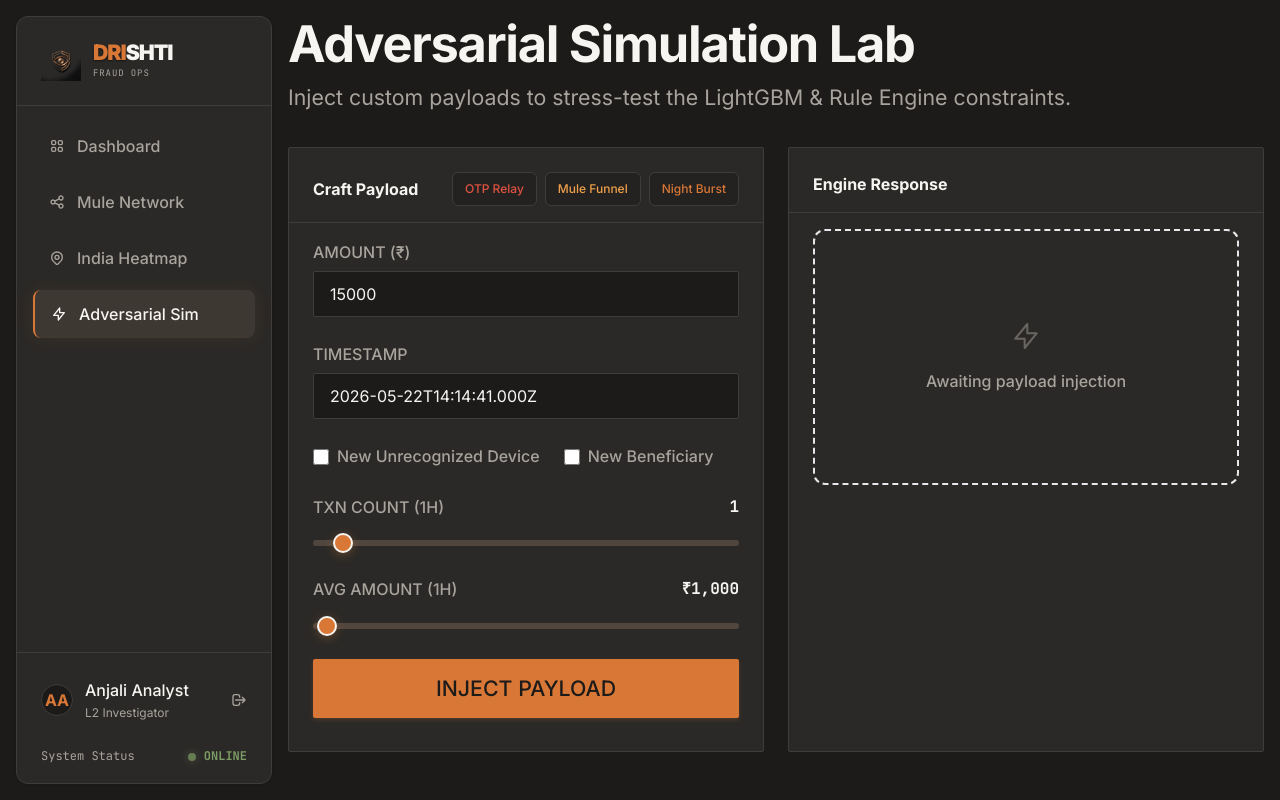
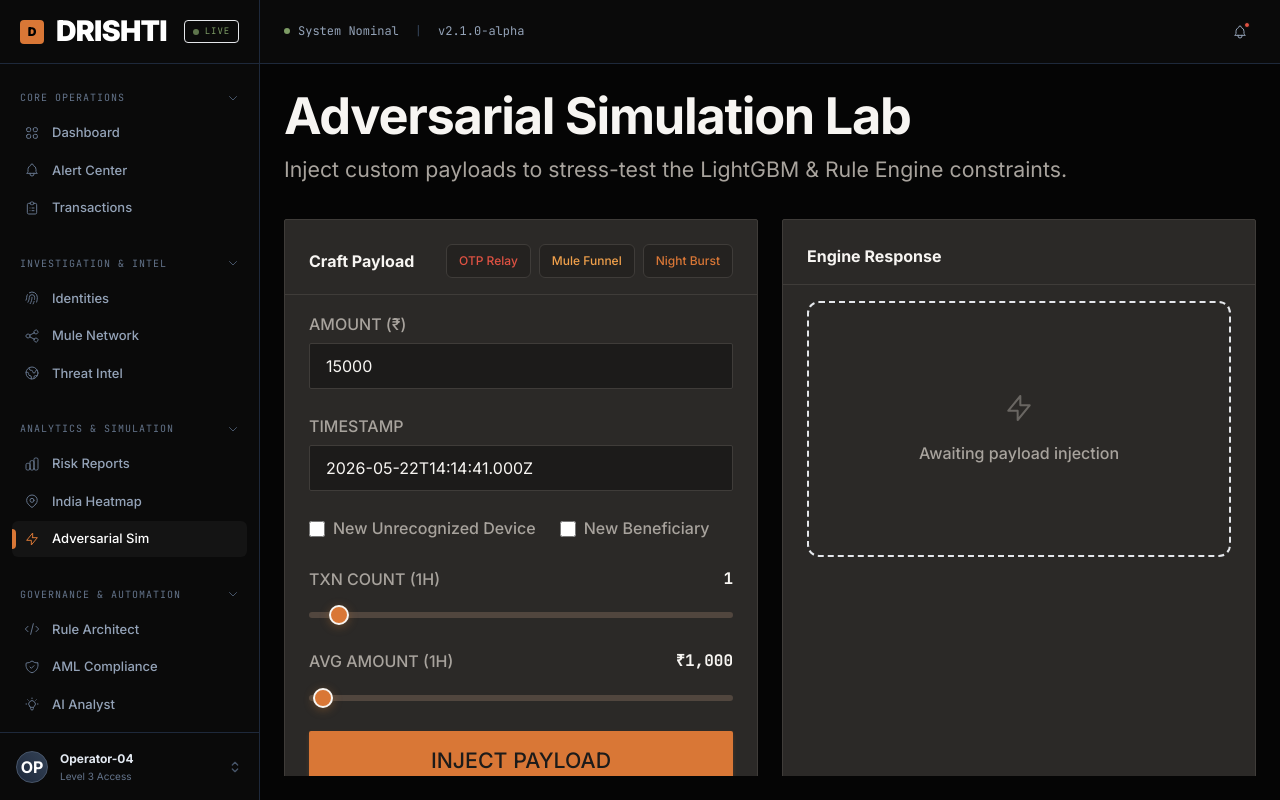
Before and after one commit to ShivamGawade-XS/DRISHTI, a Next.js app in the folder frontend/: page /dashboard/adversarial in a window 1280 px wide. Built offline with nearby package versions, Linux system fonts and the light colour scheme.

Commit message:
feat(dashboard): sidebar navigation with active link tracking

```diff
--- a/frontend/src/app/dashboard/layout.tsx
+++ b/frontend/src/app/dashboard/layout.tsx
@@ -1,81 +1,189 @@
 "use client";
 
-import { usePathname } from "next/navigation";
-import Link from "next/link";
-import Image from "next/image";
+import Link from 'next/link';
+import { usePathname } from 'next/navigation';
+import { ReactNode, useState } from 'react';
+
+// Grouped Navigation
+const navGroups = [
+  {
+    id: "core",
+    label: "Core Operations",
+    items: [
+      { name: "Dashboard", href: "/dashboard", icon: <svg className="w-4 h-4 mr-3" fill="none" stroke="currentColor" viewBox="0 0 24 24"><path strokeLinecap="round" strokeLinejoin="round" strokeWidth={1.5} d="M4 6a2 2 0 012-2h2a2 2 0 012 2v2a2 2 0 01-2 2H6a2 2 0 01-2-2V6zM14 6a2 2 0 012-2h2a2 2 0 012 2v2a2 2 0 01-2 2h-2a2 2 0 01-2-2V6zM4 16a2 2 0 012-2h2a2 2 0 012 2v2a2 2 0 01-2 2H6a2 2 0 01-2-2v-2zM14 16a2 2 0 012-2h2a2 2 0 012 2v2a2 2 0 01-2 2h-2a2 2 0 01-2-2v-2z" /></svg> },
+      { name: "Alert Center", href: "/dashboard/alerts", icon: <svg className="w-4 h-4 mr-3" fill="none" stroke="currentColor" viewBox="0 0 24 24"><path strokeLinecap="round" strokeLinejoin="round" strokeWidth={1.5} d="M15 17h5l-1.405-1.405A2.032 2.032 0 0118 14.158V11a6.002 6.002 0 00-4-5.659V5a2 2 0 10-4 0v.341C7.67 6.165 6 8.388 6 11v3.159c0 .538-.214 1.055-.595 1.436L4 17h5m6 0v1a3 3 0 11-6 0v-1m6 0H9" /></svg> },
+      { name: "Transactions", href: "/dashboard/transactions", icon: <svg className="w-4 h-4 mr-3" fill="none" stroke="currentColor" viewBox="0 0 24 24"><path strokeLinecap="round" strokeLinejoin="round" strokeWidth={1.5} d="M9 5H7a2 2 0 00-2 2v12a2 2 0 002 2h10a2 2 0 002-2V7a2 2 0 00-2-2h-2M9 5a2 2 0 002 2h2a2 2 0 002-2M9 5a2 2 0 012-2h2a2 2 0 012 2m-3 7h3m-3 4h3m-6-4h.01M9 16h.01" /></svg> },
+    ]
+  },
+  {
+    id: "investigation",
+    label: "Investigation & Intel",
+    items: [
+      { name: "Identities", href: "/dashboard/identities", icon: <svg className="w-4 h-4 mr-3" fill="none" stroke="currentColor" viewBox="0 0 24 24"><path strokeLinecap="round" strokeLinejoin="round" strokeWidth={1.5} d="M12 11c0 3.517-1.009 6.799-2.753 9.571m-3.44-2.04l.054-.09A13.916 13.916 0 008 11a4 4 0 118 0c0 1.017-.07 2.019-.203 3m-2.118 6.844A21.88 21.88 0 0015.171 17m3.839 1.132c.645-2.266.99-4.659.99-7.132A8 8 0 008 4.07M3 15.364c.64-1.319 1-2.8 1-4.364 0-1.457.39-2.823 1.07-4" /></svg> },
+      { name: "Mule Network", href: "/dashboard/mule-graph", icon: <svg className="w-4 h-4 mr-3" fill="none" stroke="currentColor" viewBox="0 0 24 24"><path strokeLinecap="round" strokeLinejoin="round" strokeWidth={1.5} d="M8.684 13.342C8.886 12.938 9 12.482 9 12c0-.482-.114-.938-.316-1.342m0 2.684a3 3 0 110-2.684m0 2.684l6.632 3.316m-6.632-6l6.632-3.316m0 0a3 3 0 105.367-2.684 3 3 0 00-5.367 2.684zm0 9.316a3 3 0 105.368 2.684 3 3 0 00-5.368-2.684z" /></svg> },
+      { name: "Threat Intel", href: "/dashboard/threat-intel", icon: <svg className="w-4 h-4 mr-3" fill="none" stroke="currentColor" viewBox="0 0 24 24"><path strokeLinecap="round" strokeLinejoin="round" strokeWidth={1.5} d="M3.055 11H5a2 2 0 012 2v1a2 2 0 002 2 2 2 0 012 2v2.945M8 3.935V5.5A2.5 2.5 0 0010.5 8h.5a2 2 0 012 2 2 2 0 104 0 2 2 0 012-2h1.064M15 20.488V18a2 2 0 012-2h3.064M21 12a9 9 0 11-18 0 9 9 0 0118 0z" /></svg> },
+    ]
+  },
+  {
+    id: "analytics",
+    label: "Analytics & Simulation",
+    items: [
+      { name: "Risk Reports", href: "/dashboard/reports", icon: <svg className="w-4 h-4 mr-3" fill="none" stroke="currentColor" viewBox="0 0 24 24"><path strokeLinecap="round" strokeLinejoin="round" strokeWidth={1.5} d="M9 19v-6a2 2 0 00-2-2H5a2 2 0 00-2 2v6a2 2 0 002 2h2a2 2 0 002-2zm0 0V9a2 2 0 012-2h2a2 2 0 012 2v10m-6 0a2 2 0 002 2h2a2 2 0 002-2m0 0V5a2 2 0 012-2h2a2 2 0 012 2v14a2 2 0 01-2 2h-2a2 2 0 01-2-2z" /></svg> },
+      { name: "India Heatmap", href: "/dashboard/heatmap", icon: <svg className="w-4 h-4 mr-3" fill="none" stroke="currentColor" viewBox="0 0 24 24"><path strokeLinecap="round" strokeLinejoin="round" strokeWidth={1.5} d="M17.657 16.657L13.414 20.9a1.998 1.998 0 01-2.827 0l-4.244-4.243a8 8 0 1111.314 0z" /><path strokeLinecap="round" strokeLinejoin="round" strokeWidth={1.5} d="M15 11a3 3 0 11-6 0 3 3 0 016 0z" /></svg> },
+      { name: "Adversarial Sim", href: "/dashboard/adversarial", icon: <svg className="w-4 h-4 mr-3" fill="none" stroke="currentColor" viewBox="0 0 24 24"><path strokeLinecap="round" strokeLinejoin="round" strokeWidth={1.5} d="M13 10V3L4 14h7v7l9-11h-7z" /></svg> },
+    ]
+  },
+  {
+    id: "governance",
+    label: "Governance & Automation",
+    items: [
+      { name: "Rule Architect", href: "/dashboard/rules", icon: <svg className="w-4 h-4 mr-3" fill="none" stroke="currentColor" viewBox="0 0 24 24"><path strokeLinecap="round" strokeLinejoin="round" strokeWidth={1.5} d="M10 20l4-16m4 4l4 4-4 4M6 16l-4-4 4-4" /></svg> },
+      { name: "AML Compliance", href: "/dashboard/compliance", icon: <svg className="w-4 h-4 mr-3" fill="none" stroke="currentColor" viewBox="0 0 24 24"><path strokeLinecap="round" strokeLinejoin="round" strokeWidth={1.5} d="M9 12l2 2 4-4m5.618-4.016A11.955 11.955 0 0112 2.944a11.955 11.955 0 01-8.618 3.04A12.02 12.02 0 003 9c0 5.591 3.824 10.29 9 11.622 5.176-1.332 9-6.03 9-11.622 0-1.042-.133-2.052-.382-3.016z" /></svg> },
+      { name: "AI Analyst", href: "/dashboard/ai-analyst", icon: <svg className="w-4 h-4 mr-3" fill="none" stroke="currentColor" viewBox="0 0 24 24"><path strokeLinecap="round" strokeLinejoin="round" strokeWidth={1.5} d="M9.663 17h4.673M12 3v1m6.364 1.636l-.707.707M21 12h-1M4 12H3m3.343-5.657l-.707-.707m2.828 9.9a5 5 0 117.072 0l-.548.547A3.374 3.374 0 0014 18.469V19a2 2 0 11-4 0v-.531c0-.895-.356-1.754-.988-2.386l-.548-.547z" /></svg> },
+    ]
+  }
+];
 
 export default function DashboardLayout({
   children,
 }: {
-  children: React.ReactNode;
+  children: ReactNode;
 }) {
   const pathname = usePathname();
 
-  const navItems = [
-    { name: "Dashboard", href: "/dashboard", icon: <svg className="w-4 h-4 mr-3" fill="none" stroke="currentColor" viewBox="0 0 24 24"><path strokeLinecap="round" strokeLinejoin="round" strokeWidth={2} d="M4 6a2 2 0 012-2h2a2 2 0 012 2v2a2 2 0 01-2 2H6a2 2 0 01-2-2V6zM14 6a2 2 0 012-2h2a2 2 0 012 2v2a2 2 0 01-2 2h-2a2 2 0 01-2-2V6zM4 16a2 2 0 012-2h2a2 2 0 012 2v2a2 2 0 01-2 2H6a2 2 0 01-2-2v-2zM14 16a2 2 0 012-2h2a2 2 0 012 2v2a2 2 0 01-2 2h-2a2 2 0 01-2-2v-2z" /></svg> },
-    { name: "Mule Network", href: "/dashboard/mule-graph", icon: <svg className="w-4 h-4 mr-3" fill="none" stroke="currentColor" viewBox="0 0 24 24"><path strokeLinecap="round" strokeLinejoin="round" strokeWidth={2} d="M8.684 13.342C8.886 12.938 9 12.482 9 12c0-.482-.114-.938-.316-1.342m0 2.684a3 3 0 110-2.684m0 2.684l6.632 3.316m-6.632-6l6.632-3.316m0 0a3 3 0 105.367-2.684 3 3 0 00-5.367 2.684zm0 9.316a3 3 0 105.368 2.684 3 3 0 00-5.368-2.684z" /></svg> },
-    { name: "India Heatmap", href: "/dashboard/heatmap", icon: <svg className="w-4 h-4 mr-3" fill="none" stroke="currentColor" viewBox="0 0 24 24"><path strokeLinecap="round" strokeLinejoin="round" strokeWidth={2} d="M17.657 16.657L13.414 20.9a1.998 1.998 0 01-2.827 0l-4.244-4.243a8 8 0 1111.314 0z" /><path strokeLinecap="round" strokeLinejoin="round" strokeWidth={2} d="M15 11a3 3 0 11-6 0 3 3 0 016 0z" /></svg> },
-    { name: "Adversarial Sim", href: "/dashboard/adversarial", icon: <svg className="w-4 h-4 mr-3" fill="none" stroke="currentColor" viewBox="0 0 24 24"><path strokeLinecap="round" strokeLinejoin="round" strokeWidth={2} d="M13 10V3L4 14h7v7l9-11h-7z" /></svg> },
-  ];
+  // Track collapsed state of sections. True means collapsed.
+  const [collapsedSections, setCollapsedSections] = useState<Record<string, boolean>>({});
+
+  const toggleSection = (id: string) => {
+    setCollapsedSections(prev => ({
+      ...prev,
+      [id]: !prev[id]
+    }));
+  };
 
   return (
-    <div className="flex h-screen overflow-hidden">
-      <aside className="w-64 border-r border-[var(--border-color)] glass-card m-4 flex flex-col">
-        <div className="p-6 border-b border-[var(--border-color)] flex items-center space-x-3">
-          <Image src="/logo.png" alt="DRISHTI Logo" width={40} height={40} className="object-contain" priority />
-          <div>
-            <h1 className="text-base font-black tracking-tighter leading-none">
-              <span className="glow-copper text-[var(--accent-copper)]">DRI</span>
-              <span className="text-[var(--text-main)]">SHTI</span>
+    <div className="flex h-screen bg-[#050505] text-[var(--text-main)] overflow-hidden font-sans">
+
+      {/* Sidebar - Refined Professional Look */}
+      <aside className="w-[260px] bg-[#0a0a0a] border-r border-slate-800 flex flex-col flex-shrink-0 z-20">
+
+        {/* Header / Logo Area */}
+        <div className="h-16 flex items-center justify-between px-5 border-b border-slate-800 shrink-0">
+          <div className="flex items-center gap-3">
+             <div className="w-6 h-6 rounded bg-[var(--accent-copper)] flex items-center justify-center text-black font-black text-xs">
+               D
+             </div>
+             <h1 className="text-lg font-black tracking-tight leading-none flex items-center">
+               <span className="text-white">DRISHTI</span>
              </h1>
-            <p className="text-[9px] text-[var(--accent-light)] font-mono tracking-widest mt-1">FRAUD OPS</p>
+          </div>
+          <div className="flex items-center gap-1.5 px-2 py-1 bg-[var(--risk-green)]/10 border border-[var(--risk-green)]/30 rounded text-[9px] font-mono text-[var(--risk-green)] uppercase tracking-widest">
+            <span className="w-1.5 h-1.5 rounded-full bg-[var(--risk-green)] animate-pulse"></span>
+            Live
           </div>
         </div>
-        <nav className="flex-1 p-4 space-y-2">
-          {navItems.map((item) => {
-            const isActive = pathname === item.href;
+
+        {/* Navigation */}
+        <nav className="flex-1 overflow-y-auto py-5 px-3 space-y-6 scrollbar-hide">
+          {navGroups.map((group) => (
+            <div key={group.id} className="space-y-1">
+
+              {/* Collapsible Header */}
+              <button
+                onClick={() => toggleSection(group.id)}
+                className="w-full flex items-center justify-between px-2 py-1.5 text-[10px] font-mono tracking-widest text-slate-500 uppercase hover:text-slate-300 transition-colors group/header"
+              >
+                <span>{group.label}</span>
+                <svg
+                  className={`w-3 h-3 text-slate-600 group-hover/header:text-slate-400 transition-transform ${collapsedSections[group.id] ? '-rotate-90' : ''}`}
+                  fill="none"
+                  viewBox="0 0 24 24"
+                  stroke="currentColor"
+                >
+                  <path strokeLinecap="round" strokeLinejoin="round" strokeWidth={2} d="M19 9l-7 7-7-7" />
+                </svg>
+              </button>
+
+              {/* Items List */}
+              <div className={`space-y-0.5 overflow-hidden transition-all duration-300 ${collapsedSections[group.id] ? 'max-h-0 opacity-0' : 'max-h-[500px] opacity-100'}`}>
+                {group.items.map((item) => {
+                  const isActive = pathname === item.href || (pathname.startsWith(item.href) && item.href !== '/dashboard');
+
                   return (
                     <Link
                       key={item.name}
                       href={item.href}
-                className={`flex items-center px-4 py-3 rounded-lg font-medium transition-all duration-300 ${
+                      className={`flex items-center px-3 py-2 rounded-md font-medium transition-all text-[13px] relative ${
                         isActive
-                    ? "bg-[rgba(107,90,77,0.3)] text-[var(--text-main)] border-l-2 border-[var(--accent-copper)] shadow-[0_0_15px_rgba(184,115,51,0.1)]"
-                    : "text-[var(--accent-light)] hover:text-[var(--text-main)] hover:bg-[rgba(107,90,77,0.15)]"
+                          ? "bg-[#141414] text-white"
+                          : "text-slate-400 hover:text-slate-200 hover:bg-white/[0.03]"
                       }`}
                     >
+                      {isActive && (
+                        <div className="absolute left-0 top-1/2 -translate-y-1/2 w-1 h-5 bg-[var(--accent-copper)] rounded-r-full"></div>
+                      )}
+
+                      <div className={`${isActive ? 'text-[var(--accent-copper)]' : 'text-slate-500'}`}>
                         {item.icon}
-                {item.name}
+                      </div>
+                      <span>{item.name}</span>
                     </Link>
                   );
                 })}
+              </div>
+            </div>
+          ))}
         </nav>
 
-        {/* User Profile SaaS Footer */}
-        <div className="p-4 border-t border-[var(--border-color)]">
-          <Link href="/login" className="flex items-center p-2 rounded-lg hover:bg-[rgba(107,90,77,0.15)] transition-colors cursor-pointer group">
-            <div className="w-8 h-8 rounded-full bg-[var(--bg-primary)] border border-[var(--border-color)] flex items-center justify-center text-[var(--accent-copper)] font-bold text-sm shadow-inner group-hover:border-[var(--accent-copper)] transition-colors">
-              AA
+        {/* User Footer */}
+        <div className="p-4 border-t border-slate-800 shrink-0 bg-[#0a0a0a] hover:bg-[#111] transition-colors cursor-pointer group">
+          <div className="flex items-center justify-between">
+            <div className="flex items-center gap-3">
+              <div className="w-8 h-8 rounded-full bg-gradient-to-tr from-slate-800 to-slate-700 flex items-center justify-center font-bold text-white border border-slate-600">
+                OP
               </div>
-            <div className="ml-3 flex-1 overflow-hidden">
-              <p className="text-sm font-medium text-[var(--text-main)] truncate">Anjali Analyst</p>
-              <p className="text-xs text-[var(--accent-light)] truncate">L2 Investigator</p>
-            </div>
-            <svg className="w-4 h-4 text-[var(--accent-light)] group-hover:text-[var(--accent-copper)] transition-colors" fill="none" stroke="currentColor" viewBox="0 0 24 24"><path strokeLinecap="round" strokeLinejoin="round" strokeWidth={2} d="M17 16l4-4m0 0l-4-4m4 4H7m6 4v1a3 3 0 01-3 3H6a3 3 0 01-3-3V7a3 3 0 013-3h4a3 3 0 013 3v1" /></svg>
-          </Link>
-
-          <div className="mt-4 flex items-center justify-between text-xs font-mono text-[var(--accent-light)] px-2">
-            <span>System Status</span>
-            <span className="flex items-center text-[var(--risk-green)] font-bold">
-              <span className="w-2 h-2 rounded-full bg-[var(--risk-green)] animate-pulse mr-2 shadow-[0_0_8px_rgba(125,140,108,0.6)]"></span>
-              ONLINE
-            </span>
+              <div>
+                <p className="text-xs font-bold text-slate-200 group-hover:text-white transition-colors">Operator-04</p>
+                <p className="text-[10px] text-slate-500">Level 3 Access</p>
               </div>
             </div>
+            <svg className="w-4 h-4 text-slate-600 group-hover:text-slate-400" fill="none" viewBox="0 0 24 24" stroke="currentColor">
+               <path strokeLinecap="round" strokeLinejoin="round" strokeWidth={2} d="M8 9l4-4 4 4m0 6l-4 4-4-4" />
+            </svg>
+          </div>
+        </div>
+
       </aside>
-      <main className="flex-1 overflow-y-auto p-4 pl-0 page-enter">
+
+      {/* Main Content Area */}
+      <main className="flex-1 flex flex-col h-screen min-w-0 bg-[#050505]">
+
+        {/* Top Navbar / Utility Bar */}
+        <header className="h-16 border-b border-slate-800 bg-[#0a0a0a] flex items-center justify-between px-6 shrink-0 z-10">
+
+           <div className="flex items-center gap-4 text-xs font-mono text-slate-400">
+             <span className="flex items-center gap-2">
+               <span className="w-1.5 h-1.5 rounded-full bg-[var(--risk-green)]"></span>
+               System Nominal
+             </span>
+             <span className="text-slate-700">|</span>
+             <span>v2.1.0-alpha</span>
+           </div>
+
+           <div className="flex items-center gap-4">
+              <button className="relative text-slate-400 hover:text-white transition-colors p-2 hover:bg-slate-800 rounded-lg">
+                <svg className="w-4 h-4" fill="none" stroke="currentColor" viewBox="0 0 24 24"><path strokeLinecap="round" strokeLinejoin="round" strokeWidth={1.5} d="M15 17h5l-1.405-1.405A2.032 2.032 0 0118 14.158V11a6.002 6.002 0 00-4-5.659V5a2 2 0 10-4 0v.341C7.67 6.165 6 8.388 6 11v3.159c0 .538-.214 1.055-.595 1.436L4 17h5m6 0v1a3 3 0 11-6 0v-1m6 0H9" /></svg>
+                <span className="absolute top-1.5 right-1.5 w-1.5 h-1.5 bg-[var(--risk-red)] rounded-full border border-[#0a0a0a]"></span>
+              </button>
+           </div>
+        </header>
+
+        {/* Page Content */}
+        <div className="flex-1 overflow-hidden p-6 relative">
           {children}
+        </div>
       </main>
+
     </div>
   );
 }
```
Lines whose indentation alone changed are shown as unchanged.
